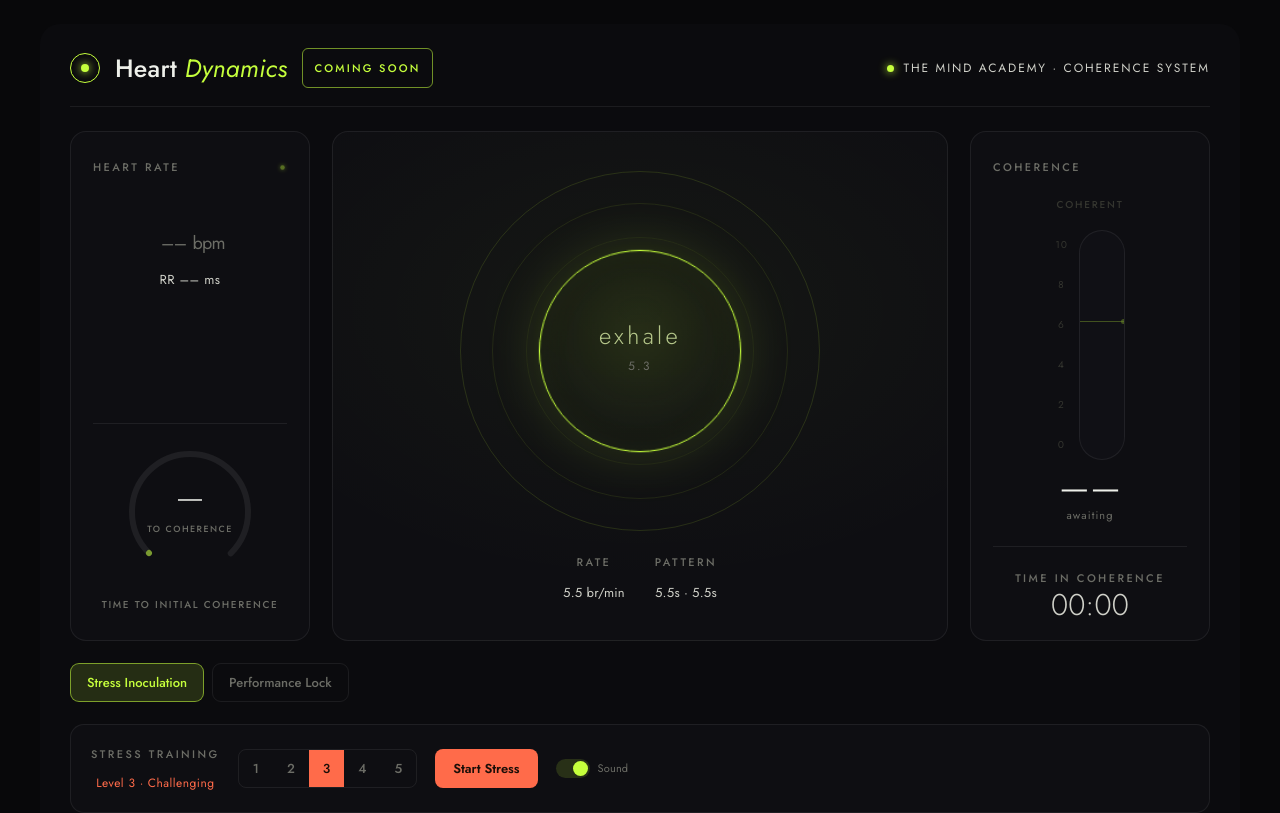
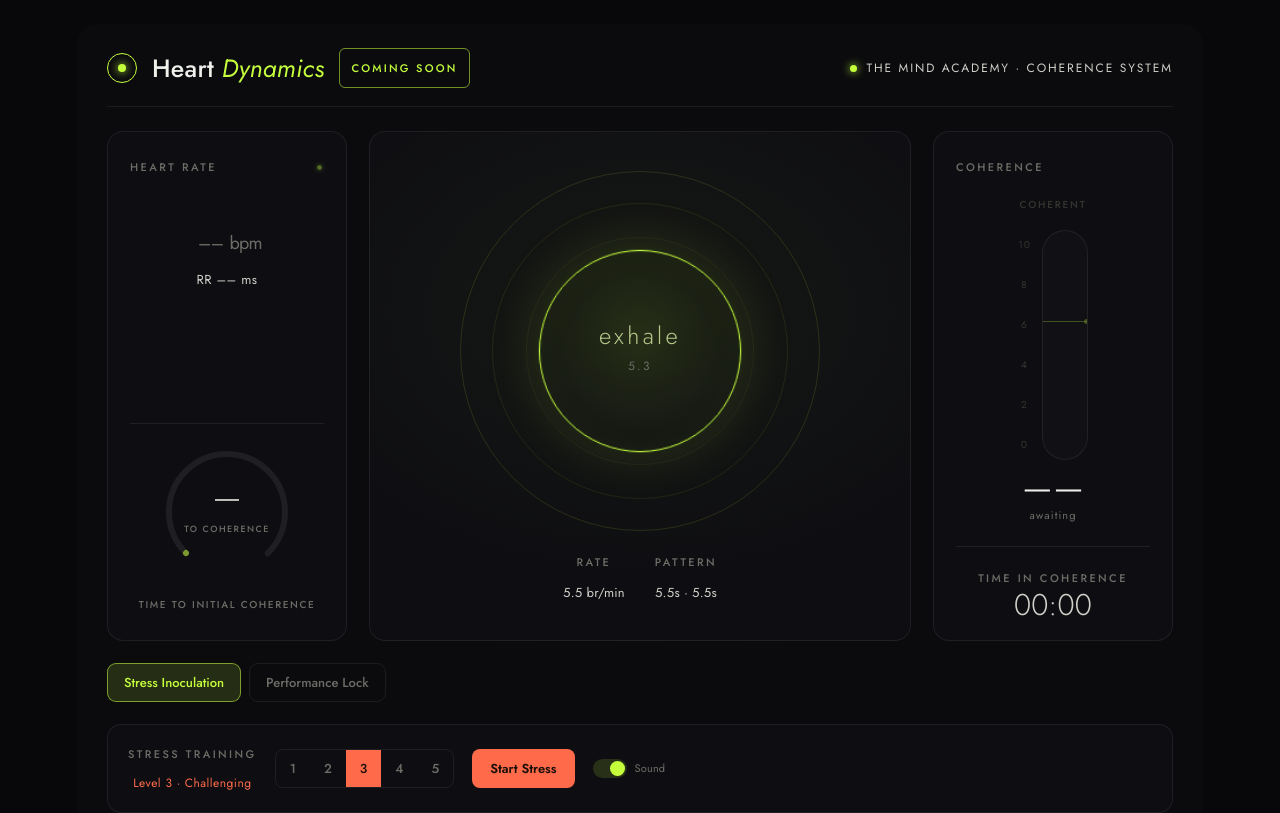
Before and after one commit to jithins123/heart-dynamics-saas, a React (Vite) app: page / in a window 1280 px wide. Shown: the top 813 px of the page. Built offline with nearby package versions, Linux system fonts and the light colour scheme.

Commit message:
Adjust root width from 1200px to 1126px

```diff
--- a/src/index.css
+++ b/src/index.css
@@ -55,7 +55,7 @@ body {
 }
 
 #root {
-  width: 1200px;
+  width: 1126px;
   max-width: 100%;
   margin: 0 auto;
   text-align: center;
```
